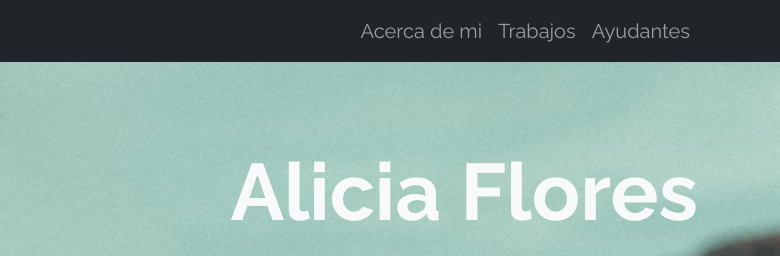
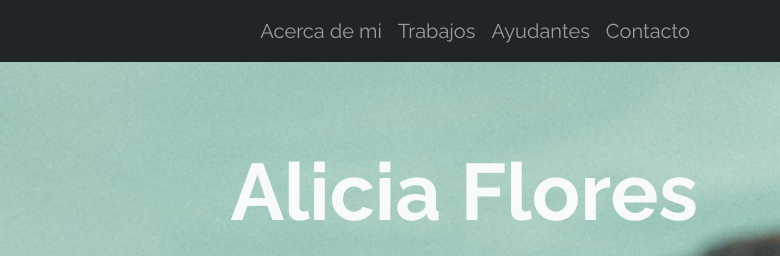
Before and after one commit to vacarreno/clonado-final, a plain HTML site: page index.html in a window 1280 px wide. Shown: the top 256 px of the page, 500-1280 px from the left. Drawn offline with nearby package versions, Linux system fonts and the light colour scheme.

Commit message:
Modificacion index.html

```diff
--- a/index.html
+++ b/index.html
@@ -53,6 +53,9 @@
             </li>
             <li class="nav-item">
               <a class="nav-link" href="#">Ayudantes</a>
+            </li>
+            <li class="nav-item">
+              <a class="nav-link" href="#">Contacto</a>
             </li>
           </ul>
         </div>
```
